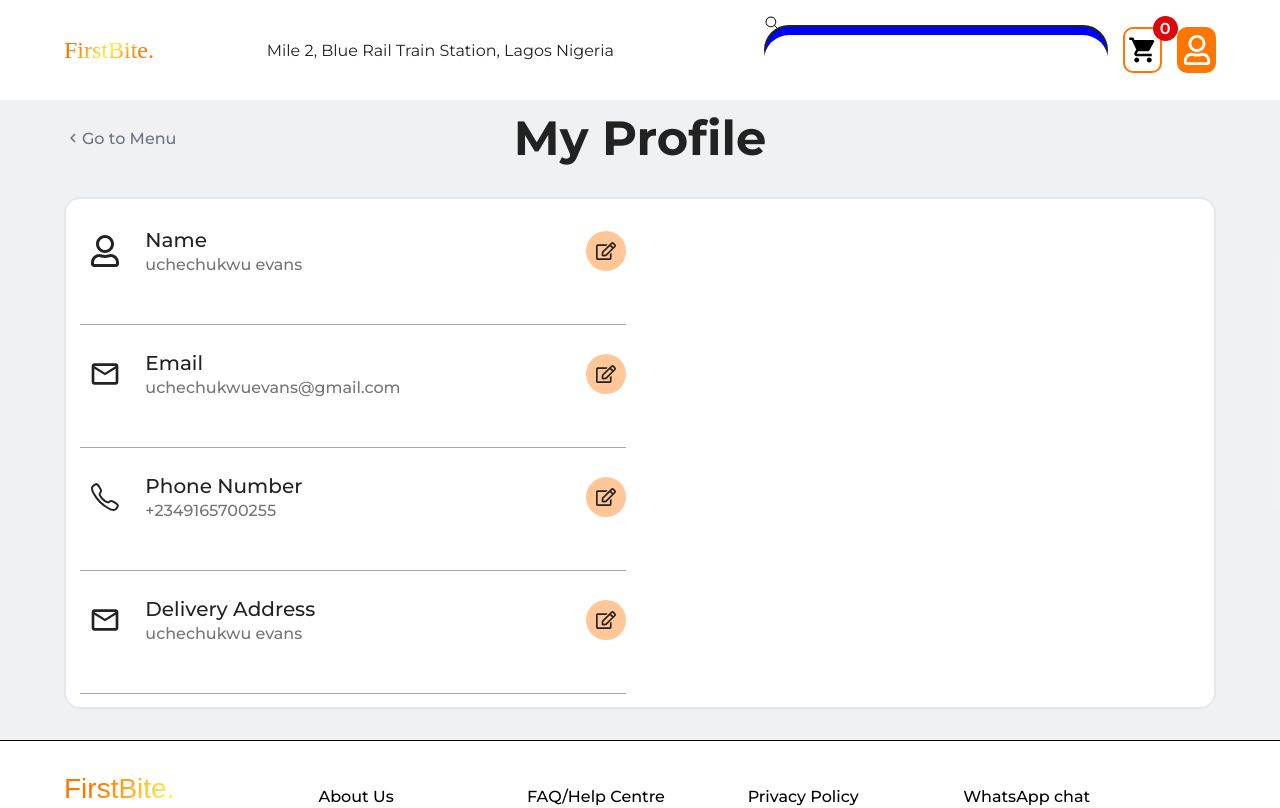
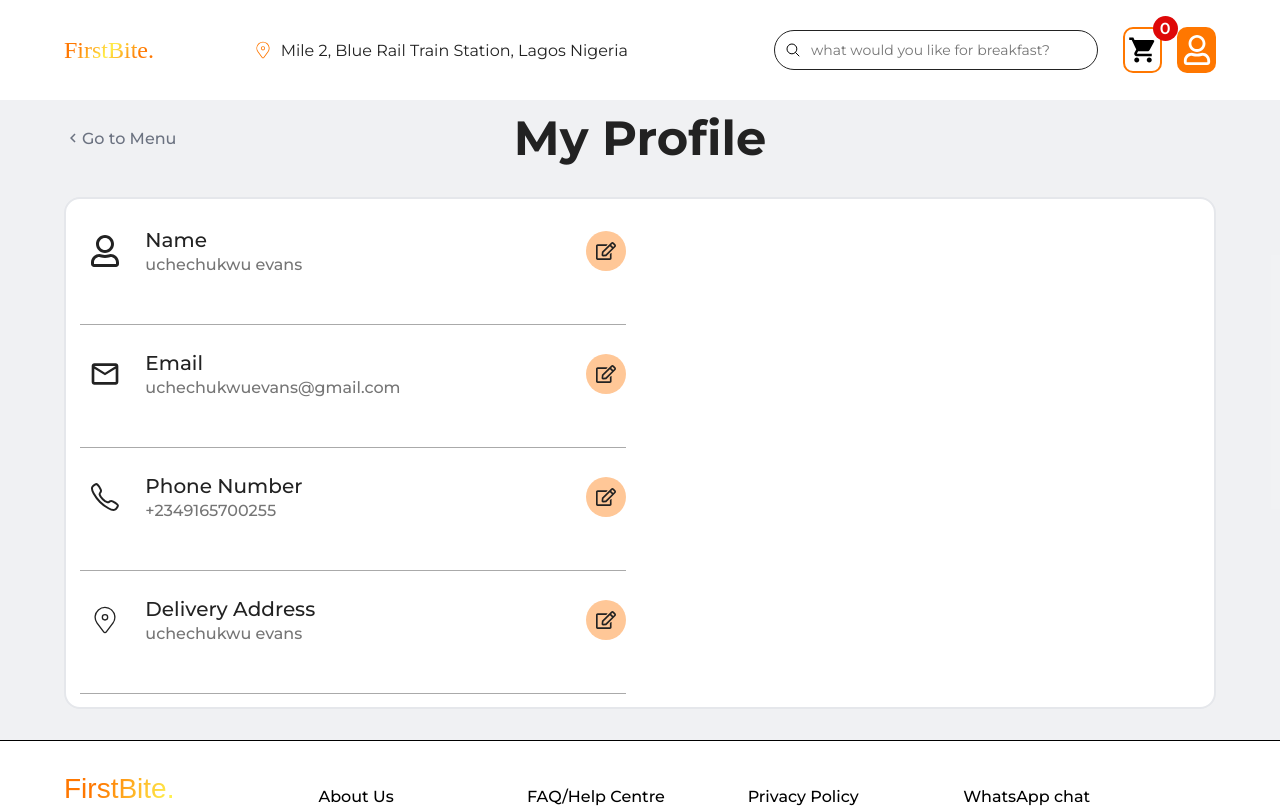
Before and after one commit to abimbolaalabi/FirstBite, a React (Vite) app: page /profile in a window 1280 px wide. Shown: the top 808 px of the page. Built offline with nearby package versions, Linux system fonts and the light colour scheme; a web font is replaced by a local one.

Commit message:
done with the profile ui

```diff
--- a/src/Pages/Profile.css
+++ b/src/Pages/Profile.css
@@ -56,6 +56,12 @@
   display: flex;
   align-items: center;
   justify-content: center;
+  gap: 8px;
+}
+
+.location_icon {
+  font-size: 20px;
+  color: #ff7700;
 }
 
 .Location_holder p {
@@ -68,7 +74,6 @@
 .Profile_wrap2 {
   width: 50%;
   height: 100%;
-  /* background-color: red; */
   display: flex;
   justify-content: flex-end;
   align-items: center;
@@ -76,22 +81,38 @@
 }
 
 .Input_holder_search {
-  width: 344px;
-  height: 50px;
-  border-radius: 50px;
-  border: 2px solid #222222;
-  background-color: blue;
+  width: 60%;
+  height: 100%;
+  /* background-color: blue; */
   display: flex;
   justify-content: center;
   align-items: center;
+  padding: 10px;
 }
 
-.Input_holder_search input {
-  width: 344px;
-  height: 50px;
+.Input_search_container {
+  width: 100%;
+  height: 40px;
+  border-radius: 50px;
+  background-color: white;
+  display: flex;
+  align-items: center;
+  padding: 10px;
+  border: 1px solid #222222;
+  font-size: 16px;
+}
+
+.Input_search_container input {
+  width: 90%;
+  height: 35px;
   border-radius: 50px;
   border: none;
   outline: none;
+  padding: 10px;
+  font-size: 14px;
+  font-weight: 400;
+  font-family: Montserrat;
+  color: #686666;
 }
 
 .profile_cart_icon {
--- a/src/Pages/Profile.jsx
+++ b/src/Pages/Profile.jsx
@@ -6,6 +6,7 @@ import {
   MdOutlineMailOutline,
 } from "react-icons/md";
 import { FaRegUser, FaRegEdit } from "react-icons/fa";
+import { CiLocationOn } from "react-icons/ci";
 import { IoSearchOutline, IoCallOutline } from "react-icons/io5";
 
 const Profile = () => {
@@ -19,15 +20,18 @@ const Profile = () => {
             </div>
 
             <div className="Location_holder">
-              <img src="" alt="" />
+              <CiLocationOn className="location_icon" />
               <p>Mile 2, Blue Rail Train Station, Lagos Nigeria</p>
             </div>
           </div>
           <div className="Profile_wrap2">
             <div className="Input_holder_search">
-              <div>
+              <div className="Input_search_container">
                 <IoSearchOutline />
-                <input type="text" />
+                <input
+                  type="text"
+                  placeholder="what would you like for breakfast?"
+                />
               </div>
             </div>
             <div className="profile_cart_icon">
@@ -145,7 +149,7 @@ const Profile = () => {
                 <div className="User_info_container">
                   <div className="user_edit_holder">
                     <article className="User_edit_icon">
-                      <MdOutlineMailOutline />
+                      <CiLocationOn />
                     </article>
                     <aside className="user_input_field_edit">
                       <label
```
Also changed, not shown: src/Components/Dropdown/ProfileDrop.jsx (added, +7 -0 lines), src/Components/Dropdown/ProfileDrop.css (added).
